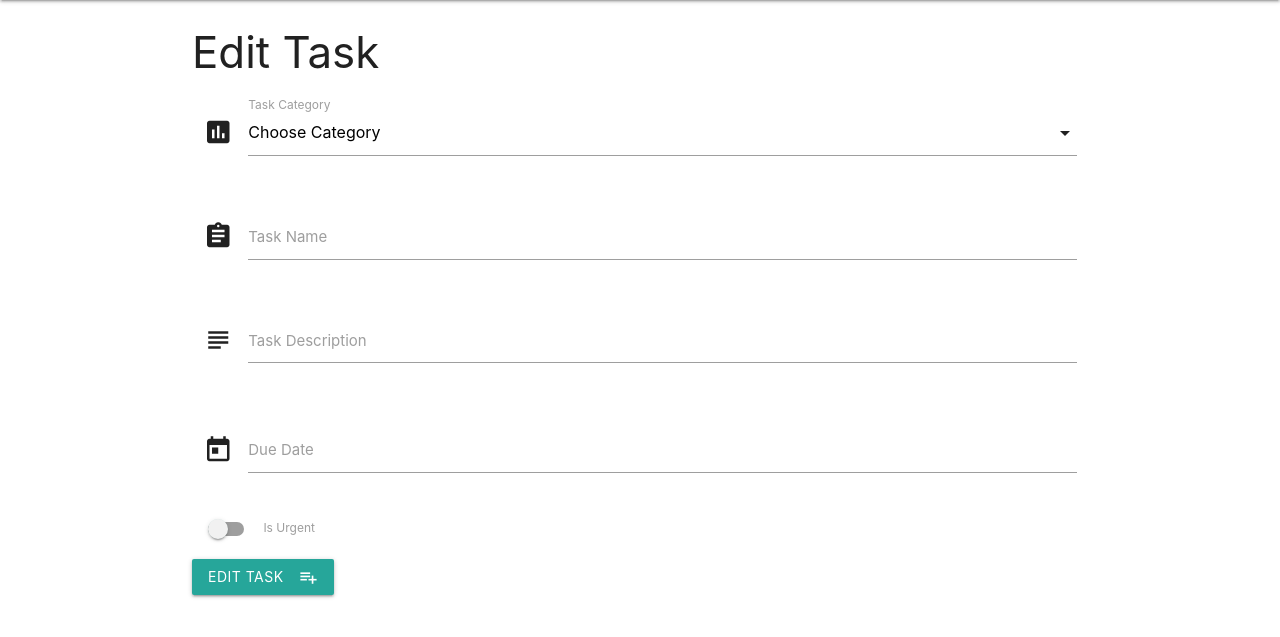
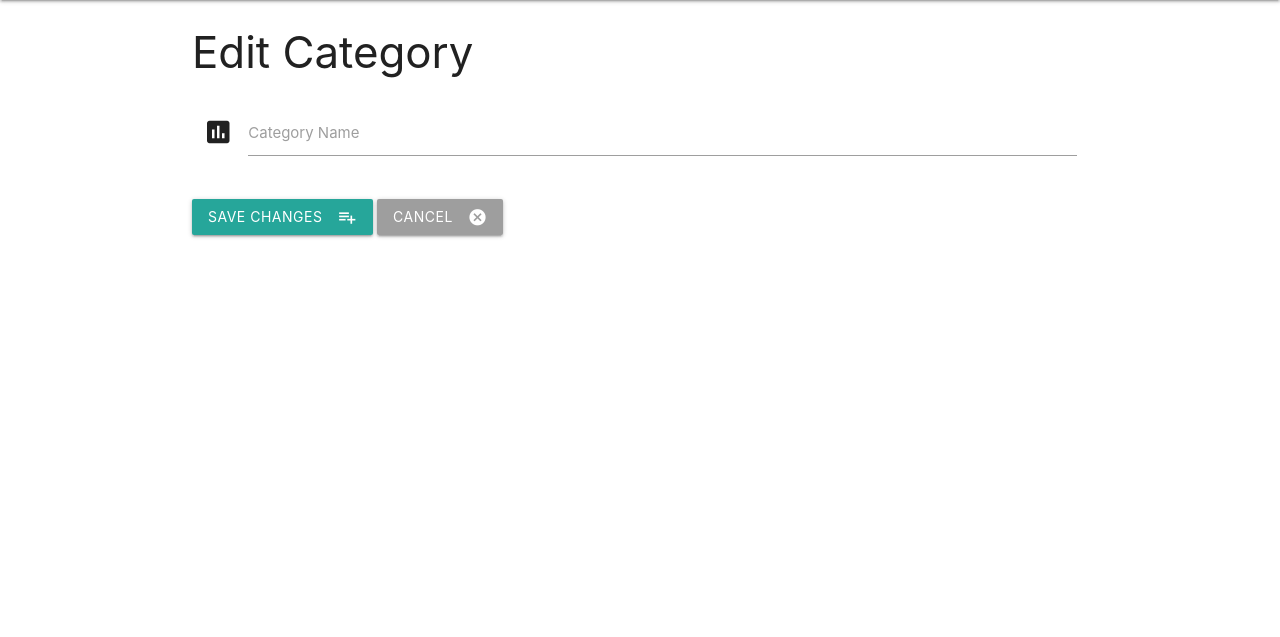
Before and after one commit to Baal89/task_manager, a Flask app: template templates/editcategory.html in a window 1280 px wide. Shown: the part 64-701 px from the top of the page. Run offline with Flask 2, Linux system fonts and the light colour scheme; the template is opened without the code that fills it, so the values that code supplies are empty; some libraries are stand-ins or nearby versions.

Commit message:
functionality to edit and delete categories added

```diff
--- a/app.py
+++ b/app.py
@@ -73,6 +73,21 @@ def edit_categories(category_id):
                                         {'_id': ObjectId(category_id)}))
 
 
+@app.route('/update_categories/<category_id>', methods=['POST'])
+def update_categories(category_id):
+    mongo.db.categories.update(
+        {'_id': ObjectId(category_id)},
+        {'category_name': request.form.get('category_name')}
+    )
+    return redirect(url_for('get_categories'))
+
+
+@app.route('/delete_category/<category_id>')
+def delete_category(category_id):
+    mongo.db.categories.remove({'_id': ObjectId(category_id)})
+    return redirect(url_for('get_categories'))
+
+
 if __name__ == '__main__':
     app.run(host=os.environ.get('IP'),
             port=int(os.environ.get('PORT')),
--- a/templates/categories.html
+++ b/templates/categories.html
@@ -7,8 +7,8 @@
         {% for category in categories %}
         <li>
             <div class="collapsible-header">
-                <a href="" class="waves-effect waves-light btn btn_small">Del</a>
-                <a href="{{ url_for('update_categories', category_id=category._id) }}" class="waves-effect waves-light btn btn_small blue">Edit</a>
+                <a href="{{ url_for('delete_category', category_id=category._id) }}" class="waves-effect waves-light btn btn_small">Del</a>
+                <a href="{{ url_for('edit_categories', category_id=category._id) }}" class="waves-effect waves-light btn btn_small blue">Edit</a>
 
                 <div class="task_header">
                     <strong>{{category.category_name}}</strong>
--- a/templates/editcategory.html
+++ b/templates/editcategory.html
@@ -1,80 +1,24 @@
-{% extends 'base.html' %}
+{% extends 'base.html'%}
 
 {% block content %}
-
-    <h3>Edit Task</h3>
-
+<h3>Edit Category</h3>
 <div class="row">
-        <form class="col s12" action="{{ url_for('update_task', task_id=task._id) }}" method="POST">
+    <form action="{{ url_for('update_categories', category_id=category._id) }}" method="POST" class="col s12">
         <div class="row">
             <div class="input-field col s12">
                 <i class="material-icons prefix">poll</i>
-                    <select id="category" name="category_name">
-                        <option value="" disabled selected>Choose Category</option>
-
-                        {% for category in categories %}
-                            {% if category.category_name == task.category_name %}
-
-                            <option value="{{ category.category_name }}" selected>{{ category.category_name }}</option>
-
-                            {% else %}
-
-                            <option value="{{ category.category_name }}">{{ category.category_name }}</option>
-
-                            {% endif %}
-
-                        {% endfor %}
-
-                    </select>
-                    <label>Task Category</label>
+                <input id="category_name" name="category_name" type="text" class="validate" value="{{category.category_name}}">
+                <label for="category_name">Category Name</label>
             </div>
         </div>
         <div class="row">
-                <div class="input-field col s12">
-                    <i class="material-icons prefix">assignment</i>
-                    <input id="task_name" name="task_name" type="text" class="validate"  value="{{ task.task_name }}" required>
-                    <label for="icon_prefix">Task Name</label>
-                </div>
-            </div>
-            <div class="row">
-                <div class="input-field col s12">
-                    <i class="material-icons prefix">subject</i>
-                    <textarea id="task_description" name="task_description" type="text" class="materialize-textarea">{{ task.task_description }}</textarea>
-                    <label for="icon_telephone">Task Description</label>
-                </div>
-            </div>
-            <div class="row">
-                <div class="input-field col s12">
-                    <i class="material-icons prefix">today</i>
-                    <input id="due_date" name="due_date" type="text" class="datepicker" value="{{ task.due_date }}">
-                    <label for="icon_telephone">Due Date</label>
-                </div>
-            </div>
-            <div class="row">
-                <div class="switch">
-                    <label>
-
-                        {% if task.is_urgent %}
-
-                            <input id="is_urgent" name="is_urgent" type="checkbox" checked>
-
-                        {% else %}
-
-                            <input id="not_urgent" name="is_urgent" type="checkbox">
-
-                        {% endif %}
-
-                        <span class="lever"></span>
-                        Is Urgent
-                    </label>
-                </div>
-            </div>
-            <div class="row">
-                <button class="btn waves-effect waves-light" type="submit" name="action">Edit Task
+            <button class="btn waves-effect waves-light" type="submit" name="action">Save Changes
                 <i class="material-icons right">playlist_add</i>
              </button>
+            <a href="{{ url_for('get_categories') }}" class="waves-effect waves-light btn grey">
+                <i class="material-icons right">cancel</i>Cancel
+            </a>
         </div>
     </form>
 </div>
-
 {% endblock %}
```
Lines whose indentation alone changed are shown as unchanged.
